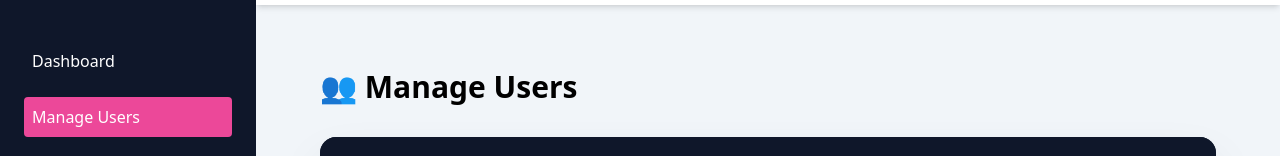
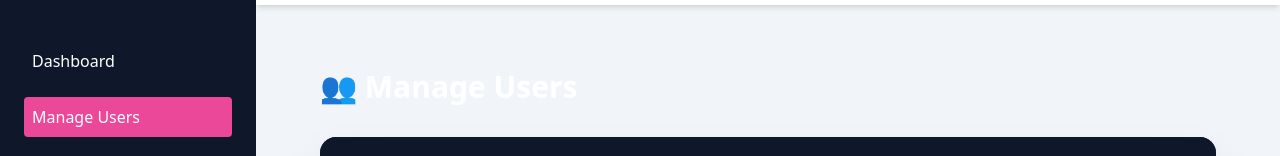
Before and after one commit to AMITSINGH1027/CODSOFT-quiz_cart, a React (Vite) app in the folder frontend/: page /admin/users in a window 1280 px wide. Shown: the part 144-300 px from the top of the page. Built offline with nearby package versions, Linux system fonts and the light colour scheme; no server answers; sample sign-in values are in the browser's storage.

Commit message:
Fixed admin users API URL

```diff
--- a/frontend/src/pages/ManageUsers.jsx
+++ b/frontend/src/pages/ManageUsers.jsx
@@ -36,7 +36,7 @@ function ManageUsers() {
 
   const changeRole = async (id, newRole) => {
     await axios.put(
-  `${import.meta.env.VITE_API_URL}/api/admin/users/${id}/role`,
+      `${import.meta.env.VITE_API_URL}/api/admin/users`,
       { role: newRole },
       {
         headers: { Authorization: `Bearer ${token}` },
@@ -49,7 +49,7 @@ await axios.put(
   return (
     <AdminLayout>
       <div className="p-8 text-white">
-        <h2 className="text-3xl text-black font-bold mb-8">
+        <h2 className="text-3xl font-bold mb-8">
           👥 Manage Users
         </h2>
 
```
Lines whose indentation alone changed are shown as unchanged.
